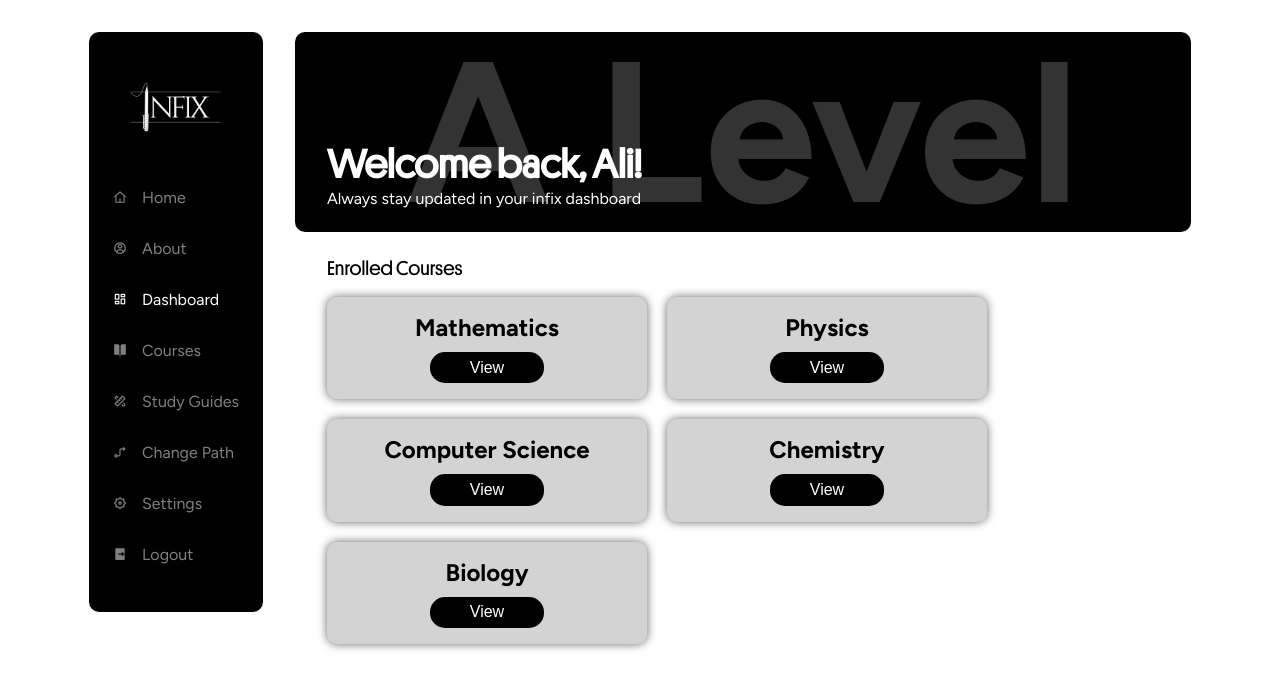
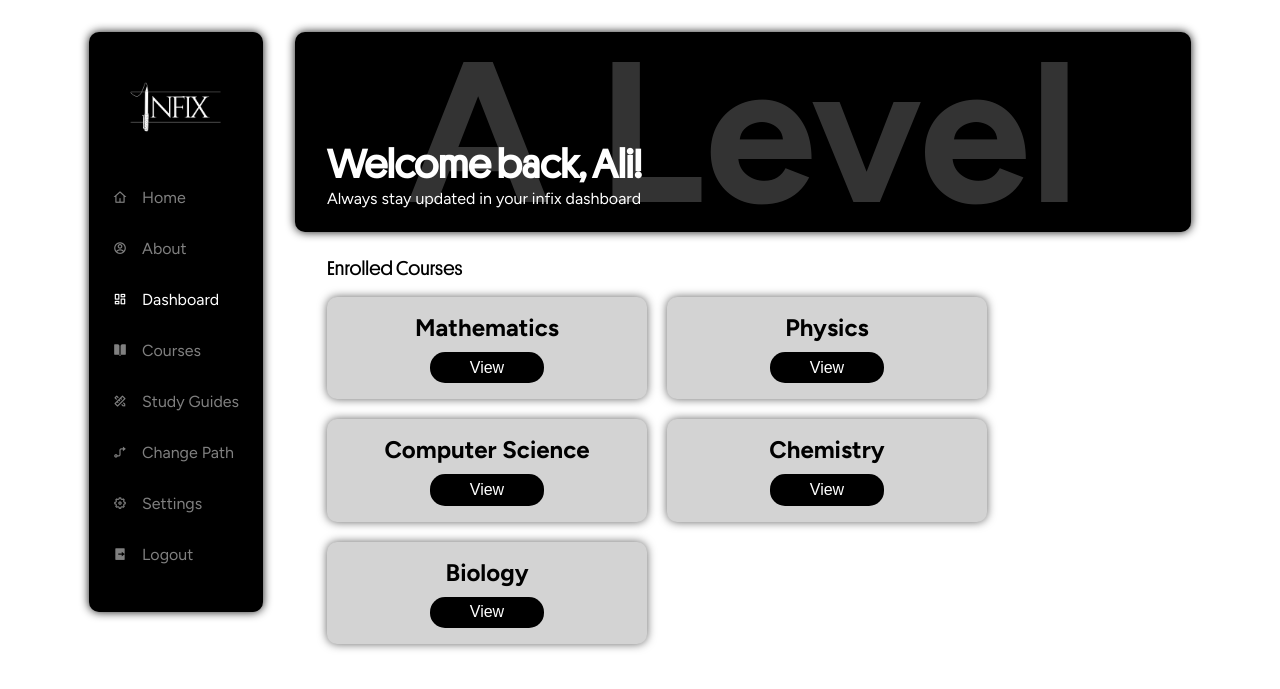
Before and after one commit to ismailsilat7/Infix, a Flask app: page /dashboard in a window 1280 px wide. Shown: the top 689 px of the page. Run offline with Flask 3, Linux system fonts and the light colour scheme; some libraries are stand-ins or nearby versions.

Commit message:
add box shadows to sidebar and intro container in dashboard.html

```diff
--- a/static/css/dashboard.css
+++ b/static/css/dashboard.css
@@ -62,6 +62,7 @@ button {
   padding: 1.5em 1.5em;
   padding-bottom: 3em;
   border-radius: 10px;
+  box-shadow: 0 0 10px 0 rgba(0, 0, 0, 0.932);
 }
 .menu-item {
   font-size: 16px;
@@ -88,7 +89,6 @@ button {
   font-size: 14px;
 }
 .main-container {
-  /* background-color: red; */
   display: flex;
   flex-direction: column;
   justify-content: flex-start;
@@ -107,6 +107,7 @@ button {
   border-radius: 10px;
   padding: 1.5em 2em;
   position: relative;
+  box-shadow: 0 0 10px 0 rgba(0, 0, 0, 0.932);
 }
 .intro-container h1 {
   font-size: 40px;
```
Also changed, not shown: 1 other file.
